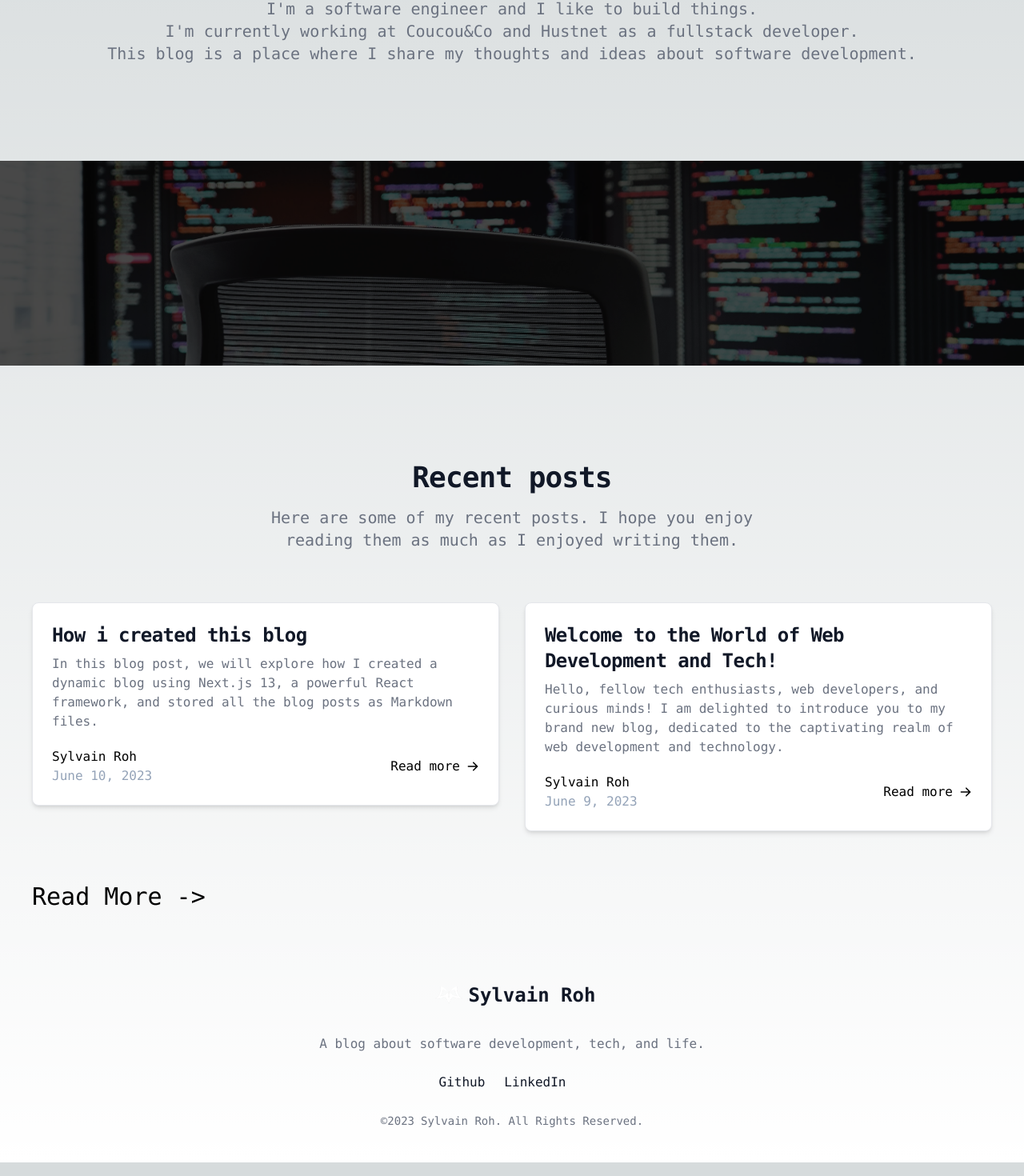
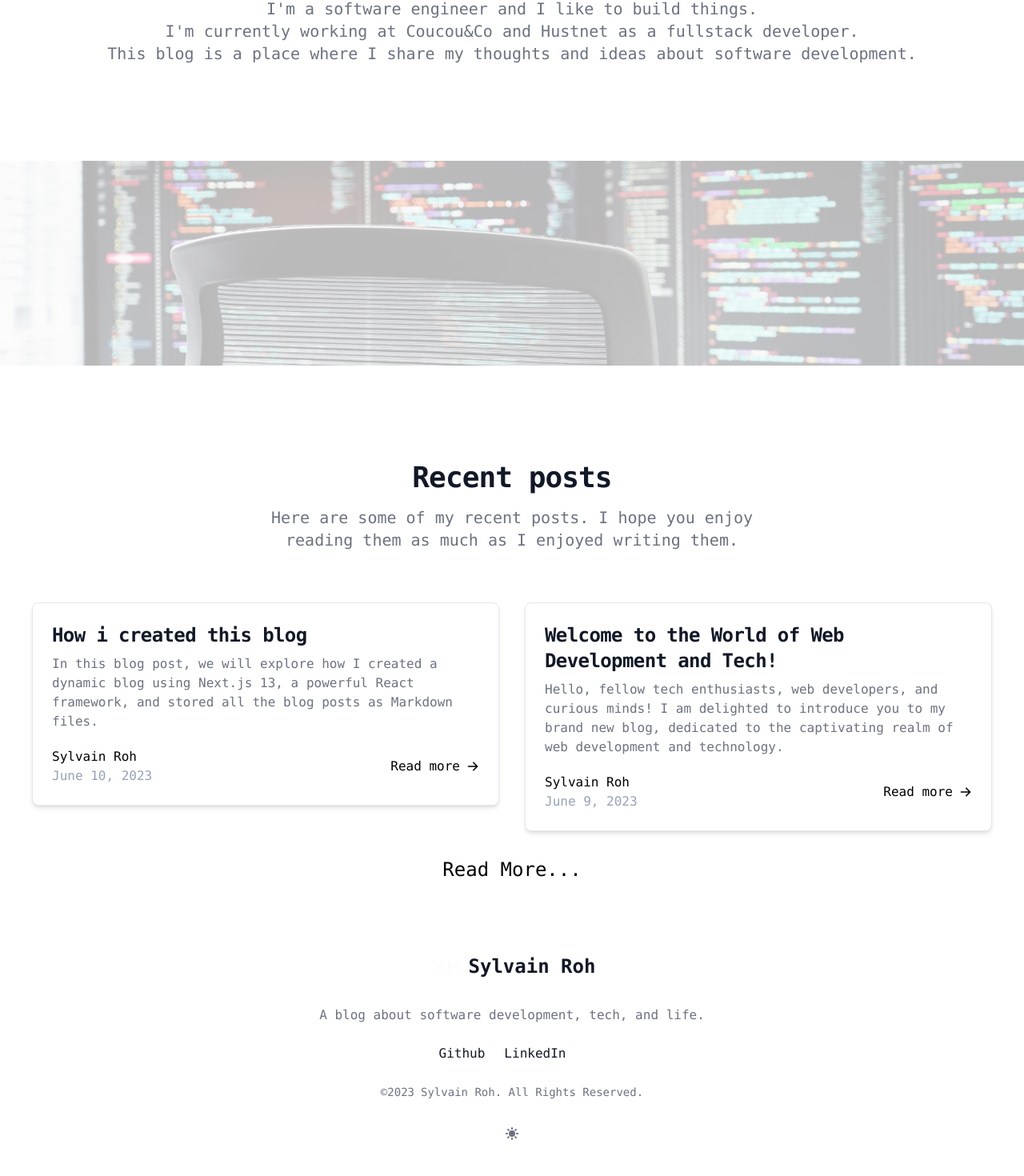
Before and after one commit to rohsyl/blog, a Next.js app: page / in a window 1280 px wide. Shown: the part 271-1741 px from the top of the page at 80% size. Built offline with nearby package versions, Linux system fonts and the light colour scheme.

Commit message:
add dark mode toggle

```diff
--- a/src/app/about/page.tsx
+++ b/src/app/about/page.tsx
@@ -6,9 +6,7 @@ export default function About() {
 
     return (
         <Container>
-            <main>
-                TODO
-            </main>
+            TODO
         </Container>
     );
 }
--- a/src/app/blog/posts/[slug]/markdown-styles.module.css
+++ b/src/app/blog/posts/[slug]/markdown-styles.module.css
@@ -10,7 +10,8 @@
 }
 
 
-.markdown p {
+.markdown p,
+.markdown li {
     @apply text-justify;
 }
 
--- a/src/app/blog/posts/[slug]/page.tsx
+++ b/src/app/blog/posts/[slug]/page.tsx
@@ -14,8 +14,8 @@ export default async function Post({ params }: { params: { slug: string } }) {
 
     return (
         <Container>
-            <div className="w-full text-white">
-                <div className="mb-10">
+            <div className="w-full text-black dark:text-white">
+                <div className="mb-10 text-black dark:text-white">
                     <p className="text-2xl">{post.title}</p>
                     <p className="text-gray-400">
                         {post.author} |{" "}
--- a/src/app/components/Container.tsx
+++ b/src/app/components/Container.tsx
@@ -1,9 +1,7 @@
-import {children} from "hastscript/lib/jsx-classic";
 
-
-export default function Container({children,}: { children: React.ReactNode }) {
+export default function Container({children}: { children: React.ReactNode }) {
     return (
-    <main className="mx-auto max-w-screen-xl p-4 md:p-8 lg:p-10">
+    <main className="mx-auto max-w-screen-xl p-16 md:p-8 lg:p-10 text-black dark:text-white">
         {children}
     </main>
     )
--- /dev/null
+++ b/src/app/components/DarkToggle.tsx
@@ -0,0 +1,30 @@
+'use client';
+
+import useLocalStorage from "@/app/hooks/useLocalStorage";
+
+export default function DarkToggle(props: { darkMode: boolean, toggleDarkMode: () => void }) {
+
+    const darkMode = props.darkMode;
+
+
+    return (
+        <button id="theme-toggle" type="button"
+                onClick={() => props.toggleDarkMode()}
+                className="text-gray-500 dark:text-gray-400 hover:bg-gray-100 dark:hover:bg-gray-700 dark:focus:ring-gray-700 rounded-lg text-sm p-2.5">
+            {darkMode && (
+                <svg className="w-5 h-5" fill="currentColor" viewBox="0 0 20 20"
+                     xmlns="http://www.w3.org/2000/svg">
+                    <path d="M17.293 13.293A8 8 0 016.707 2.707a8.001 8.001 0 1010.586 10.586z"></path>
+                </svg>
+            )}
+            {!darkMode && (
+                <svg className="w-5 h-5" fill="currentColor" viewBox="0 0 20 20"
+                     xmlns="http://www.w3.org/2000/svg">
+                    <path
+                        d="M10 2a1 1 0 011 1v1a1 1 0 11-2 0V3a1 1 0 011-1zm4 8a4 4 0 11-8 0 4 4 0 018 0zm-.464 4.95l.707.707a1 1 0 001.414-1.414l-.707-.707a1 1 0 00-1.414 1.414zm2.12-10.607a1 1 0 010 1.414l-.706.707a1 1 0 11-1.414-1.414l.707-.707a1 1 0 011.414 0zM17 11a1 1 0 100-2h-1a1 1 0 100 2h1zm-7 4a1 1 0 011 1v1a1 1 0 11-2 0v-1a1 1 0 011-1zM5.05 6.464A1 1 0 106.465 5.05l-.708-.707a1 1 0 00-1.414 1.414l.707.707zm1.414 8.486l-.707.707a1 1 0 01-1.414-1.414l.707-.707a1 1 0 011.414 1.414zM4 11a1 1 0 100-2H3a1 1 0 000 2h1z"
+                        fillRule="evenodd" clipRule="evenodd"></path>
+                </svg>
+            )}
+        </button>
+    );
+}
--- a/src/app/components/Footer.tsx
+++ b/src/app/components/Footer.tsx
@@ -1,6 +1,7 @@
 import Image from "next/image";
+import DarkToggle from "@/app/components/DarkToggle";
 
-export default function Footer() {
+export default function Footer(props: { darkMode: boolean, toggleDarkMode: () => void }) {
     return (
         <footer className="p-4 md:p-8 lg:p-10 font-mono">
             <div className="mx-auto text-center">
@@ -31,6 +32,10 @@ export default function Footer() {
             <a href="#" className="hover:underline ml-2">Sylvain Roh</a>. All Rights Reserved.
           </span>
             </div>
+
+            <div className="text-center mt-5">
+                <DarkToggle darkMode={props.darkMode} toggleDarkMode={props.toggleDarkMode} />
+            </div>
         </footer>
     )
 }
--- a/src/app/components/Header.tsx
+++ b/src/app/components/Header.tsx
@@ -1,30 +1,38 @@
+'use client';
 import Image from "next/image";
 import Link from "next/link";
+import {usePathname} from "next/navigation";
 
 export default function Header() {
+
+    const pathname = usePathname();
+
     return (
 
         <header className="font-mono p-4 md:p-8 lg:p-10">
             <div className="mx-auto max-w-screen-xl ">
                 <div className="w-full items-center justify-between text-sm lg:flex">
+                    <Link href="/">
                         <div className="flex items-center justify-between font-mono">
                             <Image
                                 src="/logo.png"
                                 alt="Logo"
                                 width={50}
                                 height={50}
+                                className={'bg-black dark:bg-transparent'}
                             />
                             <div className="ml-4">
                                 <div className="text-2xl font-bold text-gray-900 dark:text-gray-100">Sylvain Roh</div>
                                 <div className="text-sm font-medium text-gray-500 dark:text-gray-400">Software Engineer</div>
                             </div>
                         </div>
+                    </Link>
 
                     <nav className="flex flex-grow items-center justify-around mt-4 text-sm font-medium text-gray-900 dark:text-gray-100 max-w-2xl mt-10 lg:mt-0">
-                        <Link href="/" className="hover:underline">Home</Link>
-                        <Link href="/blog" className="hover:underline">Blog</Link>
-                        <Link href="/about" className="hover:underline">About</Link>
-                        <Link href="/contact" className="hover:underline">Contact</Link>
+                        <Link href="/" className={'hover:underline ' + (pathname == "/" ? "font-bold underline" : "")}>Home</Link>
+                        <Link href="/blog" className={'hover:underline ' + (pathname == "/blog" ? "font-bold underline" : "")}>Blog</Link>
+                        <Link href="/about" className={'hover:underline ' + (pathname == "/about" ? "font-bold underline" : "")}>About</Link>
+                        <Link href="/contact" className={'hover:underline ' + (pathname == "/contact" ? "font-bold underline" : "")}>Contact</Link>
                     </nav>
 
                 </div>
--- a/src/app/globals.css
+++ b/src/app/globals.css
@@ -18,10 +18,4 @@
 
 body {
   color: rgb(var(--foreground-rgb));
-  background: linear-gradient(
-      to bottom,
-      transparent,
-      rgb(var(--background-end-rgb))
-    )
-    rgb(var(--background-start-rgb));
 }
--- /dev/null
+++ b/src/app/hooks/useLocalStorage.ts
@@ -0,0 +1,18 @@
+import {Dispatch, SetStateAction, useEffect, useState} from 'react'
+
+function useLocalStorage (key: string, initalValue: any) : [any, Dispatch<SetStateAction<any>>] {
+    const [value, setValue] = useState(initalValue)
+
+    useEffect(function () {
+        const item = localStorage.getItem(key)
+        setValue(item ? JSON.parse(item) : initalValue)
+    }, [])
+
+    useEffect(() => {
+        localStorage.setItem(key, JSON.stringify(value))
+    }, [key, value])
+
+    return [value, setValue]
+}
+
+export default useLocalStorage
--- a/src/app/layout.tsx
+++ b/src/app/layout.tsx
@@ -1,25 +1,44 @@
+'use client';
 import './globals.css'
 import { Inter } from 'next/font/google'
 import Image from "next/image";
 import Link from "next/link";
 import Header from "@/app/components/Header";
 import Footer from "@/app/components/Footer";
+import useLocalStorage from "@/app/hooks/useLocalStorage";
 
 const inter = Inter({ subsets: ['latin'] })
 
-export const metadata = {
+/*export const metadata = {
   title: 'Sylvain\'s Blog',
   description: 'A blog about software development, tech, and life.',
-}
+}*/
 
 export default function RootLayout({
   children,
 }: {
   children: React.ReactNode
 }) {
+
+    const [darkMode, setDarkMode] = useLocalStorage('darkMode', false)
+
+    if(darkMode == null) {
+        if (window.matchMedia('(prefers-color-scheme: dark)').matches) {
+            setDarkMode(true);
+        } else {
+            setDarkMode(false);
+        }
+    }
+
+    function toggleDarkMode() {
+
+        setDarkMode(!darkMode);
+
+    }
+
   return (
-    <html lang="en">
-      <body className={inter.className + ' font-mono'}>
+    <html lang="en" className={darkMode ? 'dark' : ''}>
+      <body className={inter.className + ' font-mono bg-white dark:bg-black'}>
 
       <Header />
 
@@ -27,7 +46,7 @@ export default function RootLayout({
         {children}
       </div>
 
-      <Footer />
+      <Footer darkMode={darkMode} toggleDarkMode={toggleDarkMode} />
 
       </body>
     </html>
--- a/src/app/page.tsx
+++ b/src/app/page.tsx
@@ -39,7 +39,8 @@ export default function Home() {
                      height={350}
                      style={{objectFit:"cover", objectPosition:"center"}}
               />
-              <div style={{ position: "absolute", top: 0, left: 0, width: "100%", height: "100%", backgroundColor: "rgba(0, 0, 0, 0.7)" }}></div>
+              <div style={{ position: "absolute", top: 0, left: 0, width: "100%", height: "100%" }}
+                    className="bg-opacity-70 bg-white dark:bg-black dark:bg-opacity-70"></div>
           </div>
           <Container>
 
@@ -59,13 +60,15 @@ export default function Home() {
                       </div>
                   ))}
               </div>
-              <div className="h-16"></div>
-              <Link
-                  href="/blog"
-                  className="text-3xl hover:text-gray-300 hover:underline"
-              >
-                  Read More{" -> "}
-              </Link>
+              <div className="h-8"></div>
+              <div className="text-center">
+                  <Link
+                      href="/blog"
+                      className="text-2xl hover:text-gray-300 hover:underline"
+                  >
+                      Read More...
+                  </Link>
+              </div>
 
           </Container>
       </>
--- a/tailwind.config.js
+++ b/tailwind.config.js
@@ -1,5 +1,6 @@
 /** @type {import('tailwindcss').Config} */
 module.exports = {
+  darkMode: 'class',
   content: [
     './src/pages/**/*.{js,ts,jsx,tsx,mdx}',
     './src/components/**/*.{js,ts,jsx,tsx,mdx}',
```
Lines whose indentation alone changed are shown as unchanged.
